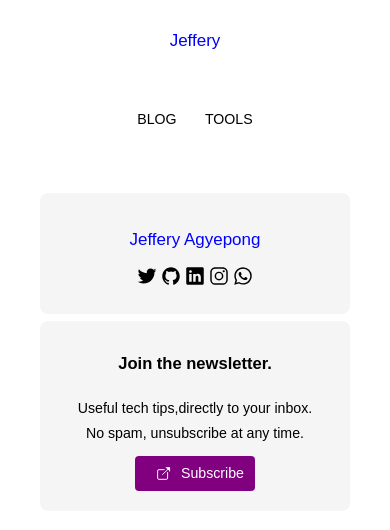
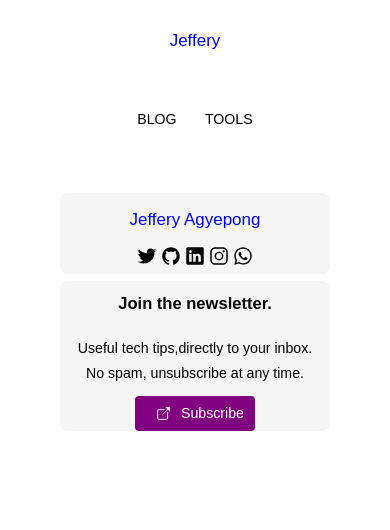
Before and after one commit to Jefferyagyepong/jefferyagyepong.io, a Next.js app: page /contact in a window 390 px wide. Shown: the top 530 px of the page. Built offline with nearby package versions, Linux system fonts and the light colour scheme.

Commit message:
Update _Introduction.scss
Padding removed

```diff
--- a/sass/components/_Introduction.scss
+++ b/sass/components/_Introduction.scss
@@ -227,7 +227,6 @@ hr {
     background-color: whitesmoke;
     box-shadow: 5px 5px 5px 5px #fff;
     max-width: 400px;
-    padding: 20px;
     border-radius: 8px;
     margin: 0 auto;
     margin-top: 0.5rem;
@@ -264,7 +263,6 @@ hr {
         background-color: whitesmoke;
         box-shadow: 5px 5px 5px 5px #fff;
         max-width: 270px;
-        padding: 20px;
         margin: 0 auto;
         margin-top: 0.5rem;
         margin-bottom: 0.5rem;
```
